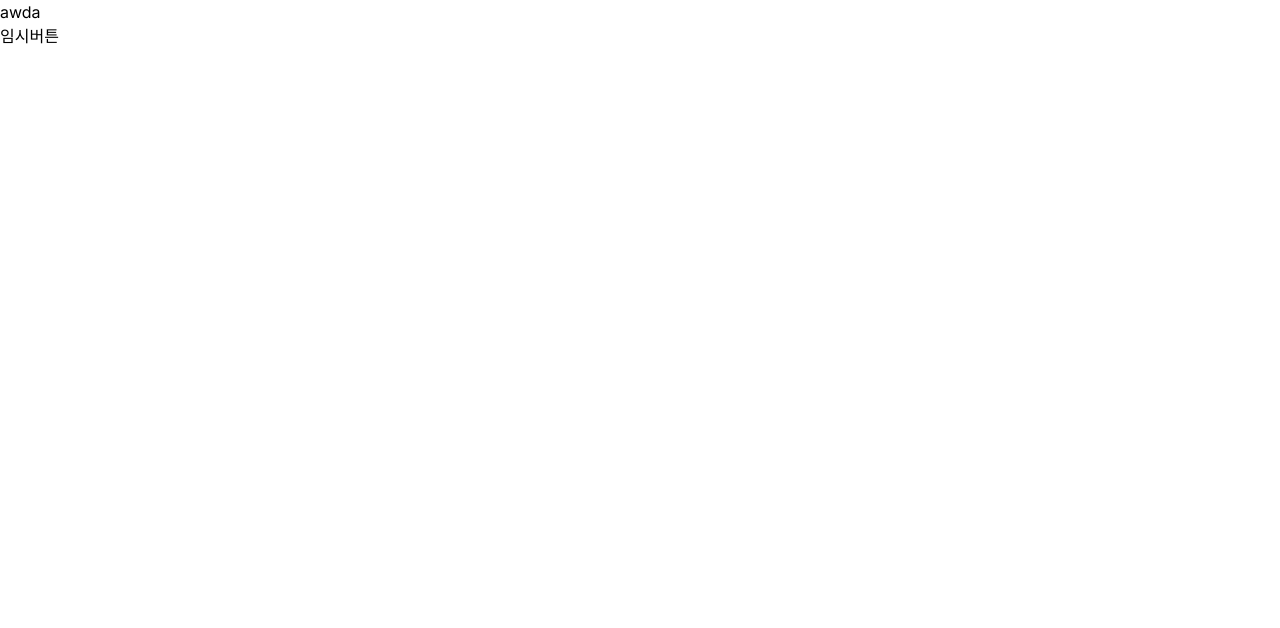
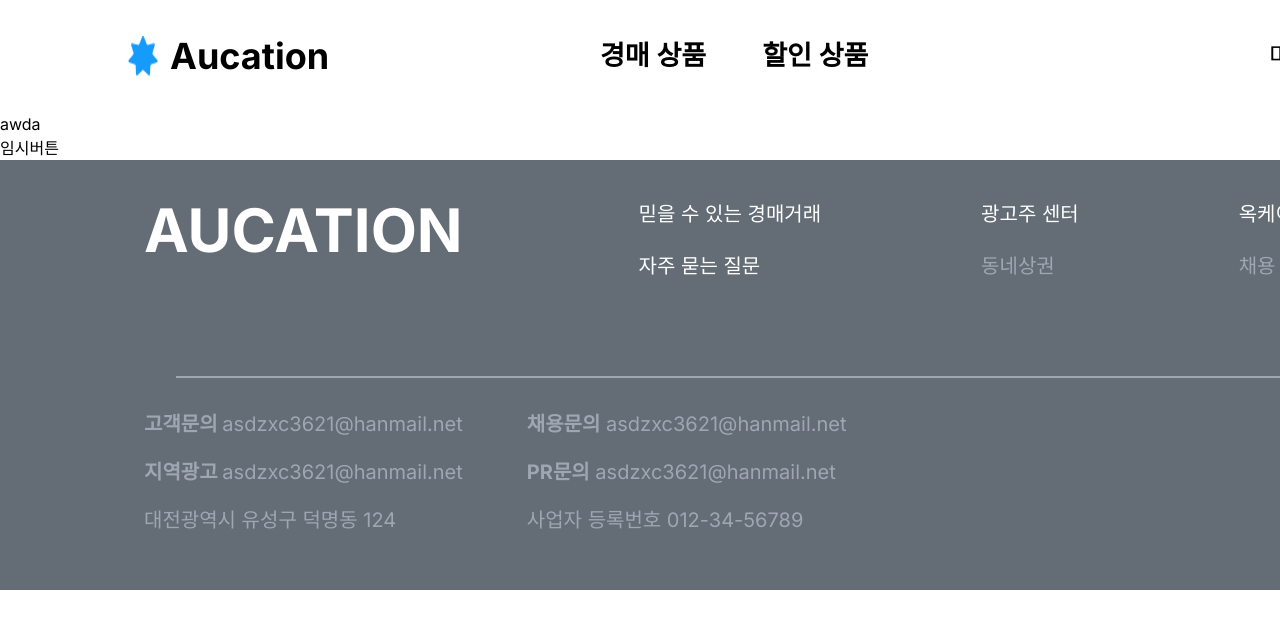
Before and after one commit to Yangjunyeong/aucation, a Next.js app in the folder FE/: page / in a window 1280 px wide. Shown: the top 628 px of the page. Built offline with nearby package versions, Linux system fonts and the light colour scheme.

Commit message:
네브바 푸터 완료

```diff
--- a/FE/app/components/navbar/Navbar.tsx
+++ b/FE/app/components/navbar/Navbar.tsx
@@ -4,36 +4,41 @@ import React from "react";
 import Link from "next/link";
 import Image from "next/image";
 import Star from "@/app/images/Star.png";
-import { HiOutlineMagnifyingGlass } from "react-icons/hi2";
+
 import NavBtn from "./components/NavBtn";
+import { useRouter } from "next/router";
 
 const Navbar: React.FC = () => {
+  const router = useRouter();
+
   return (
-    <div className="w-full h-28 flex flex-row items-center">
-      <div className="w-1/4 pl-20">
+    <div className="w-full h-28 flex flex-row items-center sticky top-0 z-50 bg-white px-32">
+      <div className="w-1/4 ">
         <Link href={`/`} className="flex flex-row">
           <Image src={Star} alt="별" />
           <p className="font-bold text-4xl pl-3">Aucation</p>
         </Link>
       </div>
-      <div className="w-1/5">
-        <div className="border-solid border-#646C76 border-2 pl-4 py-2 rounded-full flex flex-row ">
-          <div className="w-[85%] text-xl">
-            <input type="text" placeholder="검색어 입력" className="w-full" />
-          </div>
-
-          <div className="flex flex-row items-center pl-4">
-            <HiOutlineMagnifyingGlass />
-          </div>
-        </div>
+      <div className="flex flex-row">
+        <Link href={`/`}>
+          <a className={`ml-14 text-27px flex items-center font-semibold hover:underline`}>
+            경매 상품
+          </a>
+        </Link>
+        <Link
+          href={`/`}
+          className="ml-14 text-27px flex items-center hover:underline font-semibold"
+        >
+          할인 상품
+        </Link>
       </div>
 
-      <div className="flex flex-row-reverse w-1/2 text-xl">
+      <div className="flex flex-row-reverse w-1/2 ">
         <NavBtn>경매시작</NavBtn>
-        <Link href={`/`} className="ml-14 text-2xl">
+        <Link href={`/`} className="ml-14 text-2xl flex items-center hover:underline">
           로그아웃
         </Link>
-        <Link href={`/`} className="ml-14 text-2xl">
+        <Link href={`/`} className="ml-14 text-2xl flex items-center hover:underline">
           마이페이지
         </Link>
       </div>
--- a/FE/app/components/navbar/components/NavBtn.tsx
+++ b/FE/app/components/navbar/components/NavBtn.tsx
@@ -6,7 +6,9 @@ interface NavProps {
 
 const NavBtn: React.FC<NavProps> = ({ children }) => {
   return (
-    <div className="ml-14 text-2xl bg-blue-500 text-white px-4 py-2 rounded-full">{children}</div>
+    <div className="ml-14 text-2xl bg-blue-500 text-white px-4 py-3 rounded-full cursor-pointer hover:bg-blue-600">
+      {children}
+    </div>
   );
 };
 
--- a/FE/app/layout.tsx
+++ b/FE/app/layout.tsx
@@ -2,6 +2,8 @@ import type { Metadata } from "next";
 import { Inter } from "next/font/google";
 import "./globals.css";
 import RecoilRootProvider from "./utils/recoilRootProvider";
+import Navbar from "./components/navbar/Navbar";
+import Footer from "./components/footer/Footer";
 
 const inter = Inter({ subsets: ["latin"] });
 
@@ -14,7 +16,11 @@ export default function RootLayout({ children }: { children: React.ReactNode })
   return (
     <html lang="ko">
       <RecoilRootProvider>
-        <body className={inter.className}>{children}</body>
+        <body className={inter.className}>
+          <Navbar />
+          {children}
+          <Footer />
+        </body>
       </RecoilRootProvider>
     </html>
   );
--- a/FE/tailwind.config.ts
+++ b/FE/tailwind.config.ts
@@ -1,20 +1,31 @@
-import type { Config } from 'tailwindcss'
+import type { Config } from "tailwindcss";
 
 const config: Config = {
   content: [
-    './pages/**/*.{js,ts,jsx,tsx,mdx}',
-    './components/**/*.{js,ts,jsx,tsx,mdx}',
-    './app/**/*.{js,ts,jsx,tsx,mdx}',
+    "./pages/**/*.{js,ts,jsx,tsx,mdx}",
+    "./components/**/*.{js,ts,jsx,tsx,mdx}",
+    "./app/**/*.{js,ts,jsx,tsx,mdx}",
   ],
   theme: {
     extend: {
       backgroundImage: {
-        'gradient-radial': 'radial-gradient(var(--tw-gradient-stops))',
-        'gradient-conic':
-          'conic-gradient(from 180deg at 50% 50%, var(--tw-gradient-stops))',
+        "gradient-radial": "radial-gradient(var(--tw-gradient-stops))",
+        "gradient-conic": "conic-gradient(from 180deg at 50% 50%, var(--tw-gradient-stops))",
+      },
+      backgroundColor: {
+        customGray: "#646C76",
+      },
+      textColor: {
+        customGray: "#9EA6B2",
+      },
+      borderColor: {
+        customGray: "#9EA6B2",
+      },
+      fontSize: {
+        "27px": "27px",
       },
     },
   },
   plugins: [],
-}
-export default config
+};
+export default config;
```
